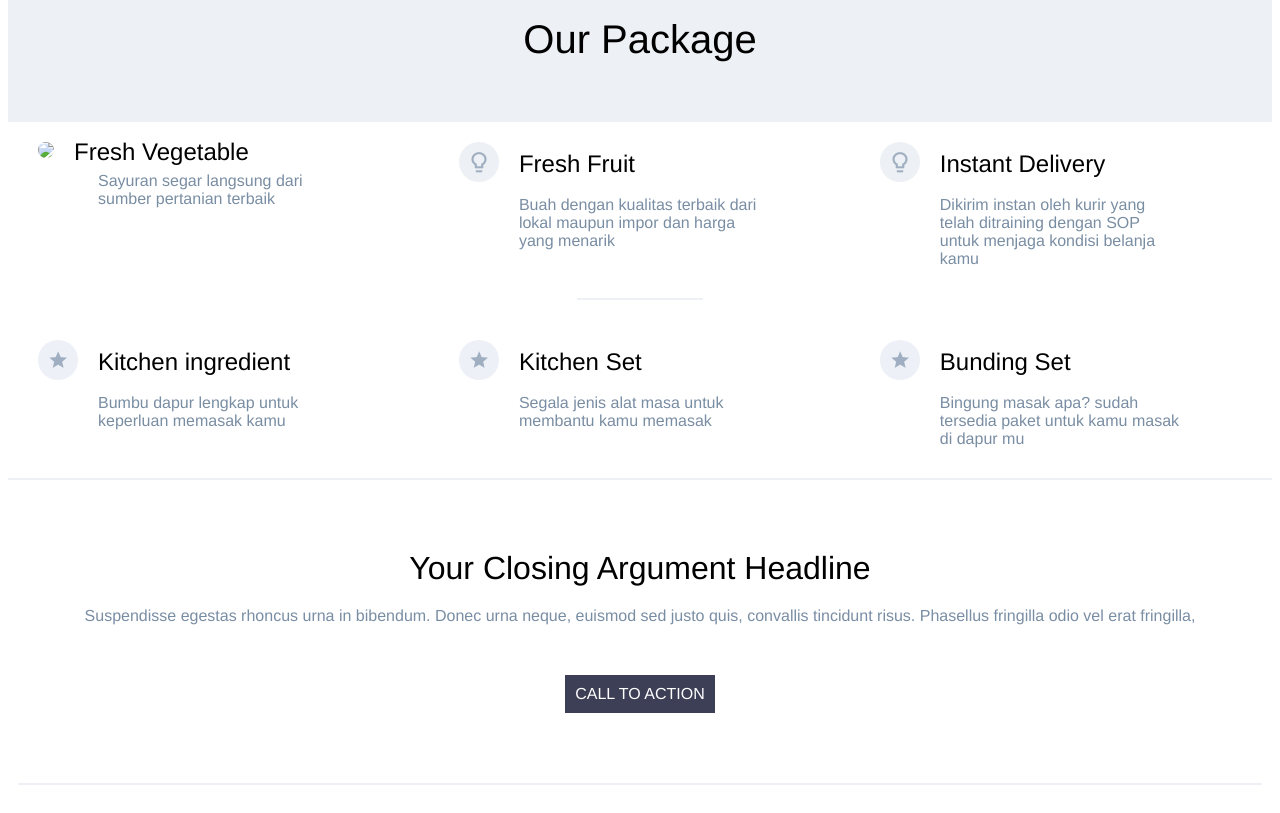
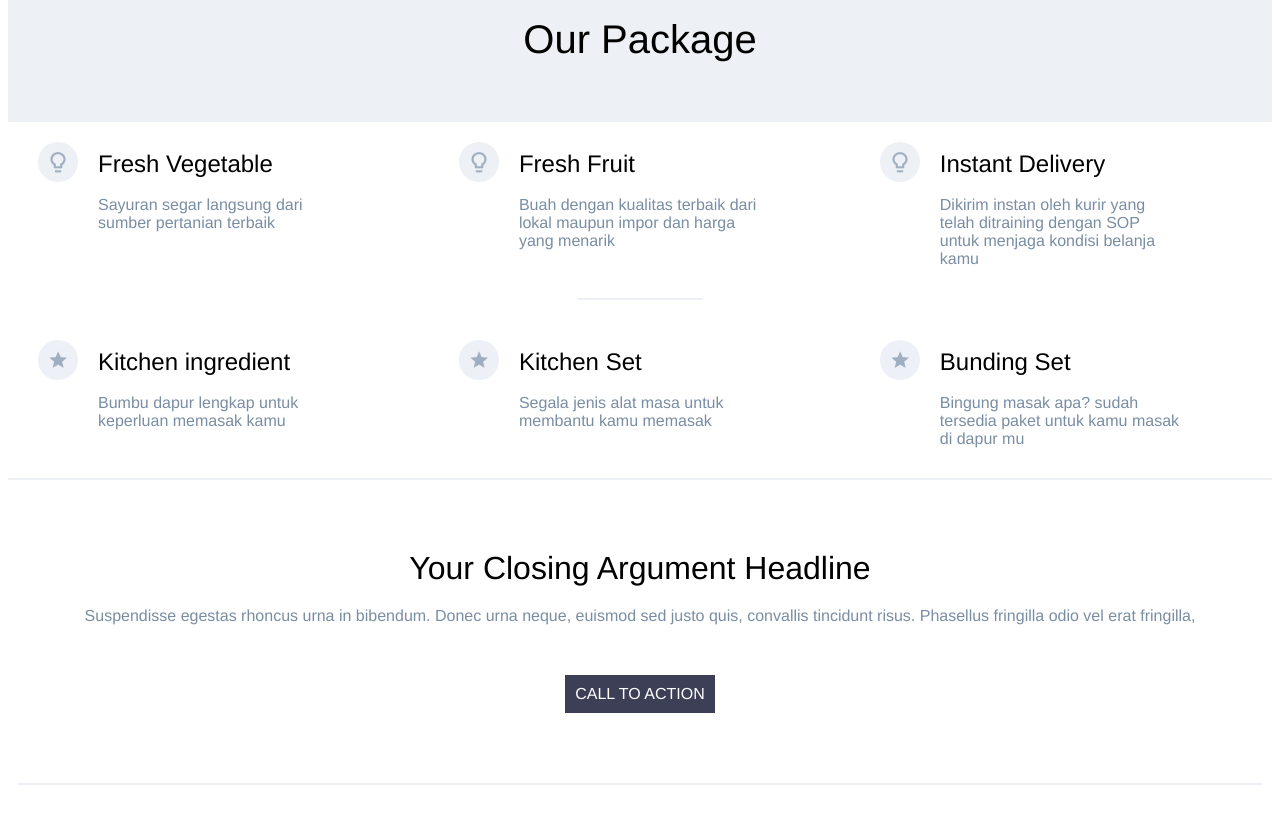
Before and after one commit to revou-fundamental-course/18-sep-23-AndreasC21, a plain HTML site: page index.html in a window 1280 px wide. Shown: the part 860-1673 px from the top of the page. Drawn offline with Linux system fonts and the light colour scheme; the site is published under a folder, as on GitHub Pages, so addresses that start at the root find nothing.

Commit message:
memperbaiki kembali gambar pada section our package yang tidak terload

```diff
--- a/index.html
+++ b/index.html
@@ -120,7 +120,7 @@
             <div class="our-package-body">
                 <div class="our-package-content">
                     <div id="our-package-point">
-                        <img src="/assets/lamp.png" class="our-package-picture">
+                        <img src="assets/lamp.png" class="our-package-picture">
                     </div>
                     <div class="our-package-title">
                         Fresh Vegetable
```
